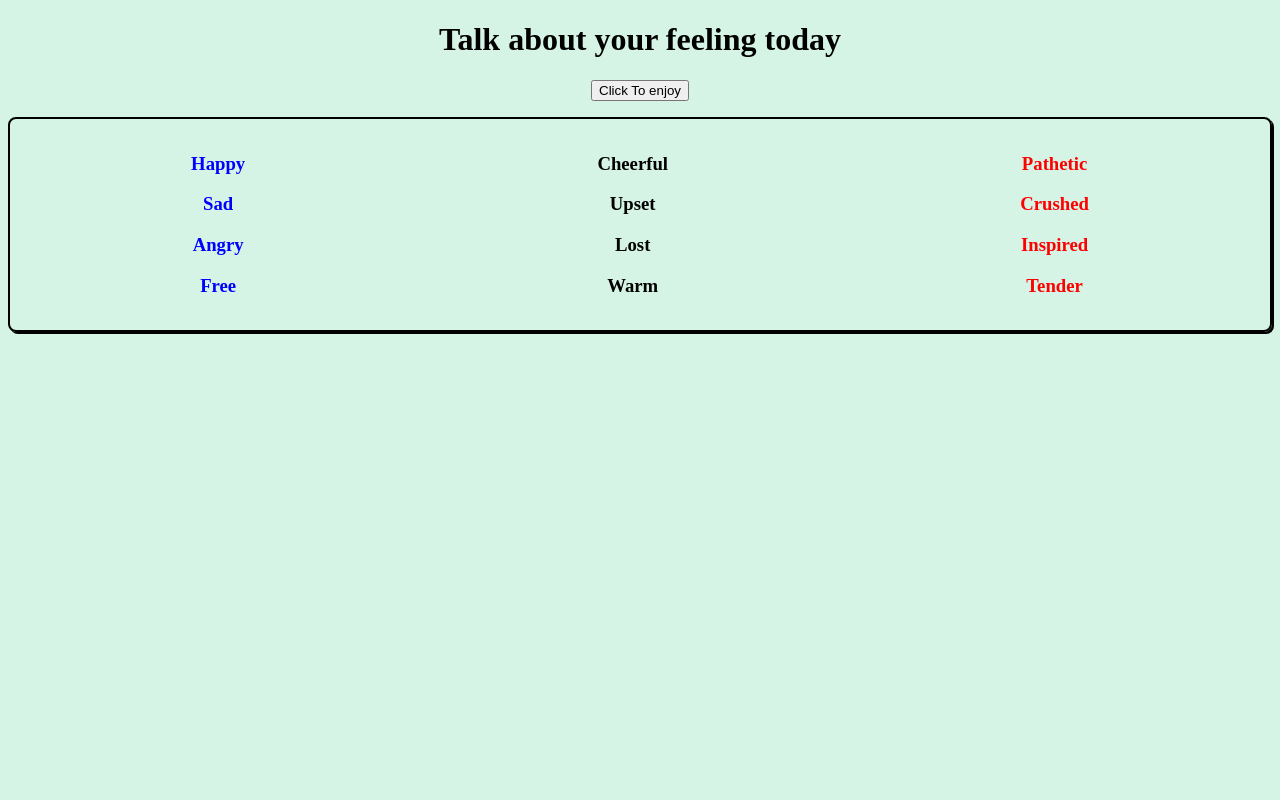
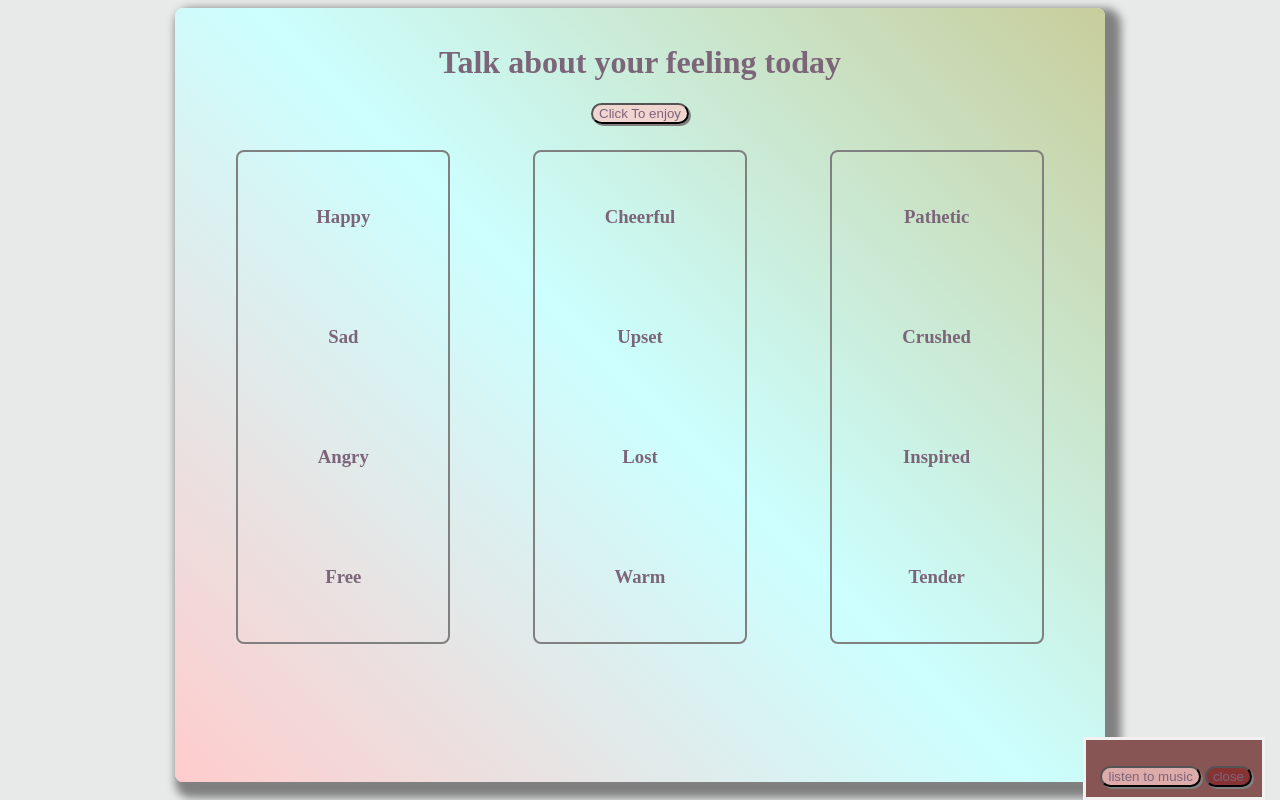
Before and after one commit to FidaaHersh/bootstrapProject-ImagePopup, a plain HTML site: page index.html in a window 1280 px wide. Both pictures are taken after a click on the element "Happy". Drawn offline with nearby package versions, Linux system fonts and the light colour scheme.

Commit message:
added index file to save it, finished with design

```diff
--- a/index.html
+++ b/index.html
@@ -5,24 +5,78 @@
   <script src="https://code.jquery.com/jquery-3.5.1.min.js" integrity="sha256-9/aliU8dGd2tb6OSsuzixeV4y/faTqgFtohetphbbj0=" crossorigin="anonymous"></script>
 
   <script src="script.js"></script>
-  <link href="style.css" rel="stylesheet" type="text/css" />
+
+  <link rel="stylesheet" href="./styles.css" type="text/css">
+  <title> lets Enjoy </title>
   <style>
-    body {
-        background-color:#d5f4e6;
+      .popUp {
+      display: none;
+      position: fixed;
+      bottom: 0;
+      right: 15px;
+      border: 3px solid #f1f1f1;
+      z-index: 9;
     }
 
+    .popUp-container {
+      max-width: 300px;
+      padding: 10px;
+      background-color: #855;
+    }
+
+    .popUp-container .#feel-link {
+      background-color: #844;
+      color: white;
+      padding: 16px 20px;
+      border: none;
+      width: 100%;
+      margin-bottom:10px;
+      opacity: 0.8;
+    }
+    .popUp-container #close {
+      background-color: #833;
+    }
+    .mainDiv {
+      background: linear-gradient(45deg, #FFCCCC, #CCFFFF, rgb(200, 205, 155));
+      border-radius: 8px;
+      box-shadow: 8px 8px 8px 8px grey;
+      width: 900px;
+      height: 93vh;
+      margin: auto;
+      padding: 15px;
+    }
+    body {
+      background-color: #e8eae9;
+      color: #7c6479;
+    }
+    button {
+      background: #ffccccb8;
+      border-radius: 20px;
+      box-shadow: 2px 2px grey;
+      color: #7c6479;
+    }
 
     </style>
-    <title> lets Enjoy </title>
+
   </head>
 
   <body style="text-align:center">
+    <div class="mainDiv">
       <h1>Talk about your feeling today</h1>
       <button class="active" onclick="myFunction()"> Click To enjoy  </button>
       <p id="mypara"></p>
 
       <div id="Feelings"></div>
-    <div id="RelpyImg" title="RelpyImg">
+
+      <div class="popUp" id="popUp">
+        <form class="popUp-container" action="index.html">
+          <p id="feel-state"></p>
+          <img id="feel-img">
+          <button type="button" id="feel-link" onClick="openLink();">listen to music</button>
+          <button type="button" id="close" onClick="closePopup();">close</button>
+        </form>
+      </div>
+    </div>
 
     <script>
     function myFunction() {
@@ -196,37 +250,94 @@
   ]
 
   $( function() {
-    $ ( "h3" ).on("click", function(){
+    $ ( "h3" ).on("click", function (){
+      document.getElementById("popUp").style.display = "block";
+      // for (var i = 0; i < feelings.length; i++){
+      //   // open(feelings[i].img)
+      //
+      // }
+    });
+  });
+
+  $( function() {
+    $ ( "#close" ).on("click", function (){
+      document.getElementById("popUp").style.display = "none";
+    });
+  });
+
+  $( function() {
+    $ ( "h3" ).on("click", function (){
+      function openLink(){
         for (var i = 0; i < feelings.length; i++){
+          if ( feelings[i].name === $("h3").text()){
           open(feelings[i].img)
+        }
+        }
+      }
 
-      }
-    })
-  })
+
+      // $ ( "#feel-link" ).on("click", function (){
+      // for (var i = 0; i < feelings.length; i++){
+        // open(feelings[i].link)}
+    });
+  });
+  // function each(coll, f) {
+  //   if (Array.isArray(coll)) {
+  //      for (var i = 0; i < coll.length; i++) {
+  //        f(coll[i], i);
+  //      }
+  //      else {
+  //        for (var key in coll) {
+  //          f(coll[key], key);
+  //        }
+  //      }
+  //    }
+
+
+
+
+// design section
 
 
    $(function(){
       $(".child1").css({
+        "display": "flex",
+        "flex-direction": "column",
+        "justify-content": "space-around",
         "padding": "5px",
         "margin": "5px",
         "border-radius": "8px",
-        "color": "blue"
+        "width": "200px",
+        "border": "2px solid grey",
+        "height": "60vh",
     });
     });
+
     $(function(){
        $(".child2").css({
+         "display": "flex",
+         "flex-direction": "column",
+         "justify-content": "space-around",
          "padding": "5px",
          "margin": "5px",
          "border-radius": "8px",
-         "color": "black"
+         "height": "60vh",
+         "width": "200px",
+         "border": "2px solid grey"
      });
      });
+
      $(function(){
         $(".child3").css({
+          "display": "flex",
+          "flex-direction": "column",
+          "justify-content": "space-around",
           "padding": "5px",
           "margin": "5px",
           "border-radius": "8px",
-          "color": "red"
+          "height": "60vh",
+          "width": "200px",
+          "border": "2px solid grey"
       });
       });
 
@@ -239,9 +350,6 @@
       "width": "auto",
       "align-items": "center",
       "padding": "5px",
-      "border": "solid 2px",
-      "border-radius": "8px",
-      "box-shadow": "2px 2px"
   });
   });
 
```
Lines whose indentation alone changed are shown as unchanged.
